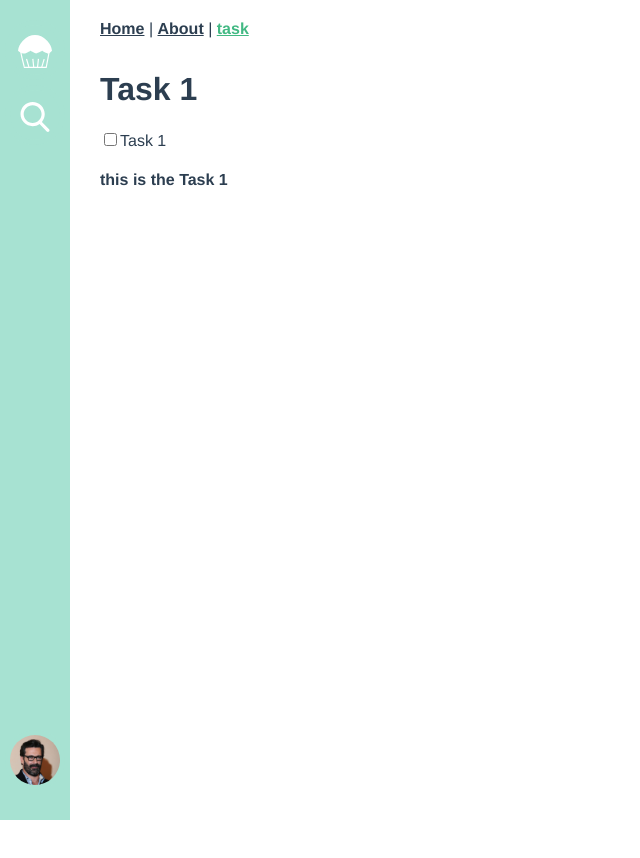
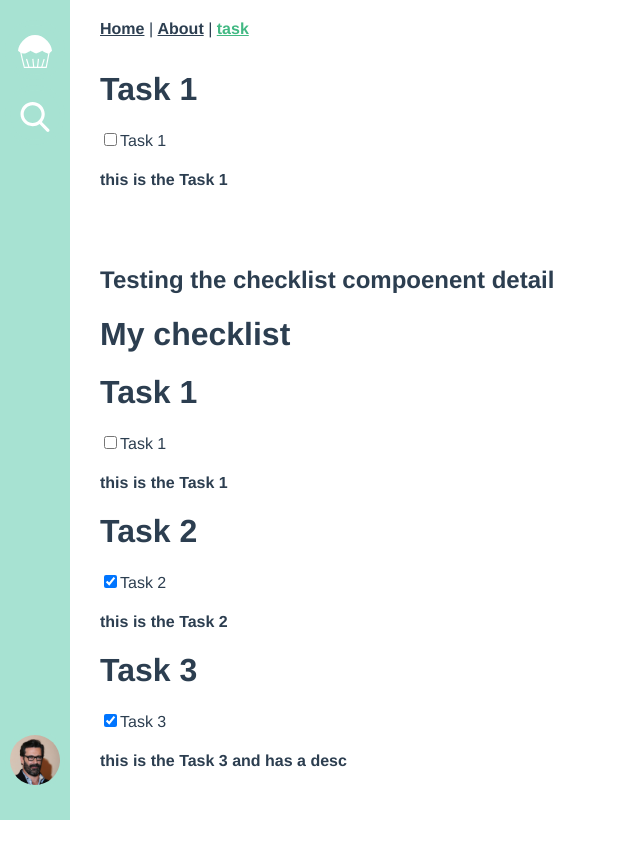
Before and after one commit to gueradevelopment/web-app, a Vue app: page /#/task/1 in a window 1280 px wide. Shown: the top 858 px of the page, without its empty margins (0-640 px from the left). Built offline with nearby package versions, Linux system fonts and the light colour scheme; a web font is replaced by a local one.

Commit message:
checklistdetail component

```diff
--- /dev/null
+++ b/src/components/CheckListDetail.vue
@@ -0,0 +1,30 @@
+<template>
+  <div class="task detail">
+    <h1>{{ title }}</h1>
+    <div v-for="(task, index) in tasks" :key="index">
+        <TaskDetail :task="task" />
+    </div>
+  </div>
+</template>
+
+<script lang="ts">
+import { Component, Prop, Vue } from "vue-property-decorator"
+import TaskDetail from './TaskDetail.vue';
+
+interface Task {
+  title: string;
+  description: string;
+  completed: boolean;
+}
+
+@Component({
+  components: {
+    TaskDetail
+  }
+})
+export default class CheckListDetail extends Vue {
+    @Prop() private tasks!: Task[];
+    @Prop() private title!: string;
+
+}
+</script>
--- a/src/components/test_TaskDetail.vue
+++ b/src/components/test_TaskDetail.vue
@@ -1,5 +1,13 @@
 <template>
-  <TaskDetail :task="currentTask" />
+  <div>
+    <TaskDetail :task="currentTask" />
+    <br>
+    <br>
+    <h2>Testing the checklist compoenent detail</h2>
+    <div>
+      <CheckListDetail title="My checklist" :tasks="tasks" />
+    </div>
+  </div>
 </template>
 
 <script lang="ts">
@@ -7,6 +15,7 @@ import Vue from 'vue'
 import {Route} from 'vue-router'
 import Component from 'vue-class-component';
 import TaskDetail from './TaskDetail.vue';
+import CheckListDetail from './CheckListDetail.vue'
 
 interface WithRoute {
 	$route: Route
@@ -20,7 +29,8 @@ interface Task {
 
 @Component({
   components: {
-    TaskDetail
+    TaskDetail,
+    CheckListDetail
   }
 })
 export default class test_TaskDetail extends Vue implements WithRoute {
@@ -33,6 +43,7 @@ export default class test_TaskDetail extends Vue implements WithRoute {
     this.id = 0;
     this.tasks[1] = { title: "Task 1", description: "this is the Task 1", completed: false}
     this.tasks[2] = { title: "Task 2", description: "this is the Task 2", completed: true}
+    this.tasks[3] = { title: "Task 3", description: "this is the Task 3 and has a desc", completed: true}
     this.currentTask = { title: "title", description: "default blah blah", completed: false}
   }
 
```
